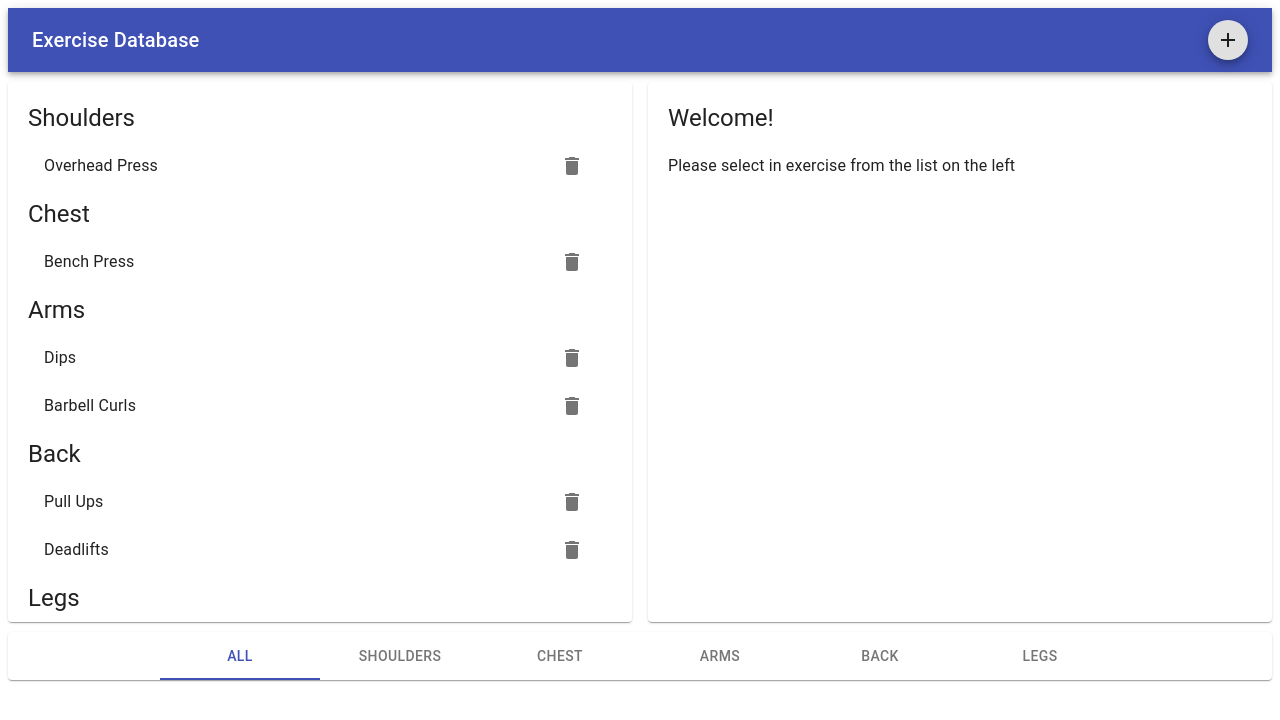
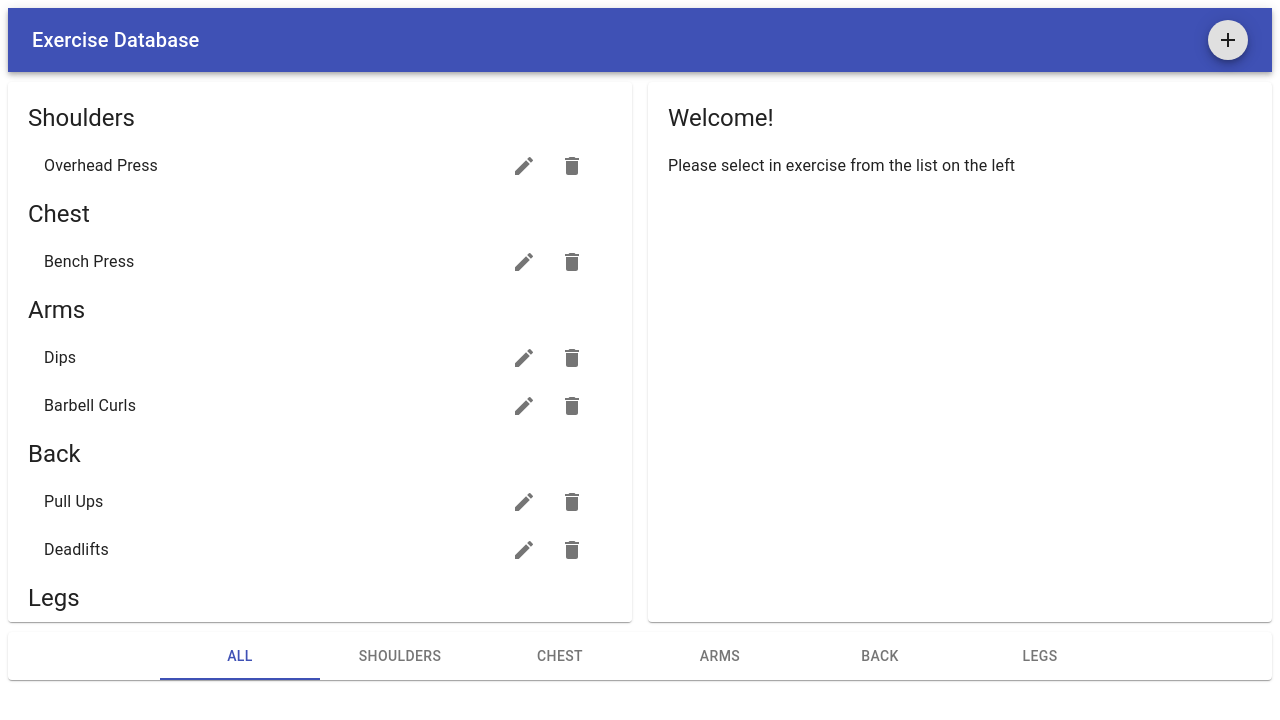
Before and after one commit to kensukegoto/react__mui, a React (Create React App) app: page / in a window 1280 px wide. Shown: the top 720 px of the page. Built offline with nearby package versions, Linux system fonts and the light colour scheme.

Commit message:
[追加] 編集アイコンの追加
ひとまず削除ボタンと同じ動き・アイコンのみ変更

```diff
--- a/src/components/Exercises/index.js
+++ b/src/components/Exercises/index.js
@@ -9,7 +9,10 @@ import {
   IconButton,
   ListItemSecondaryAction
 } from "@material-ui/core"
-import DeleteIcon from '@material-ui/icons/Delete';
+import {
+  Delete as DeleteIcon,
+  Edit as EditIcon
+} from '@material-ui/icons';
 
 const styles = {
   Paper: {
@@ -54,6 +57,9 @@ export default ({
                     />
                     <ListItemSecondaryAction>
                       <IconButton onClick={() => onDelete(id)}>
+                        <EditIcon />
+                      </IconButton>
+                      <IconButton onClick={() => onDelete(id)}>
                         <DeleteIcon />
                       </IconButton>
                     </ListItemSecondaryAction>
```
